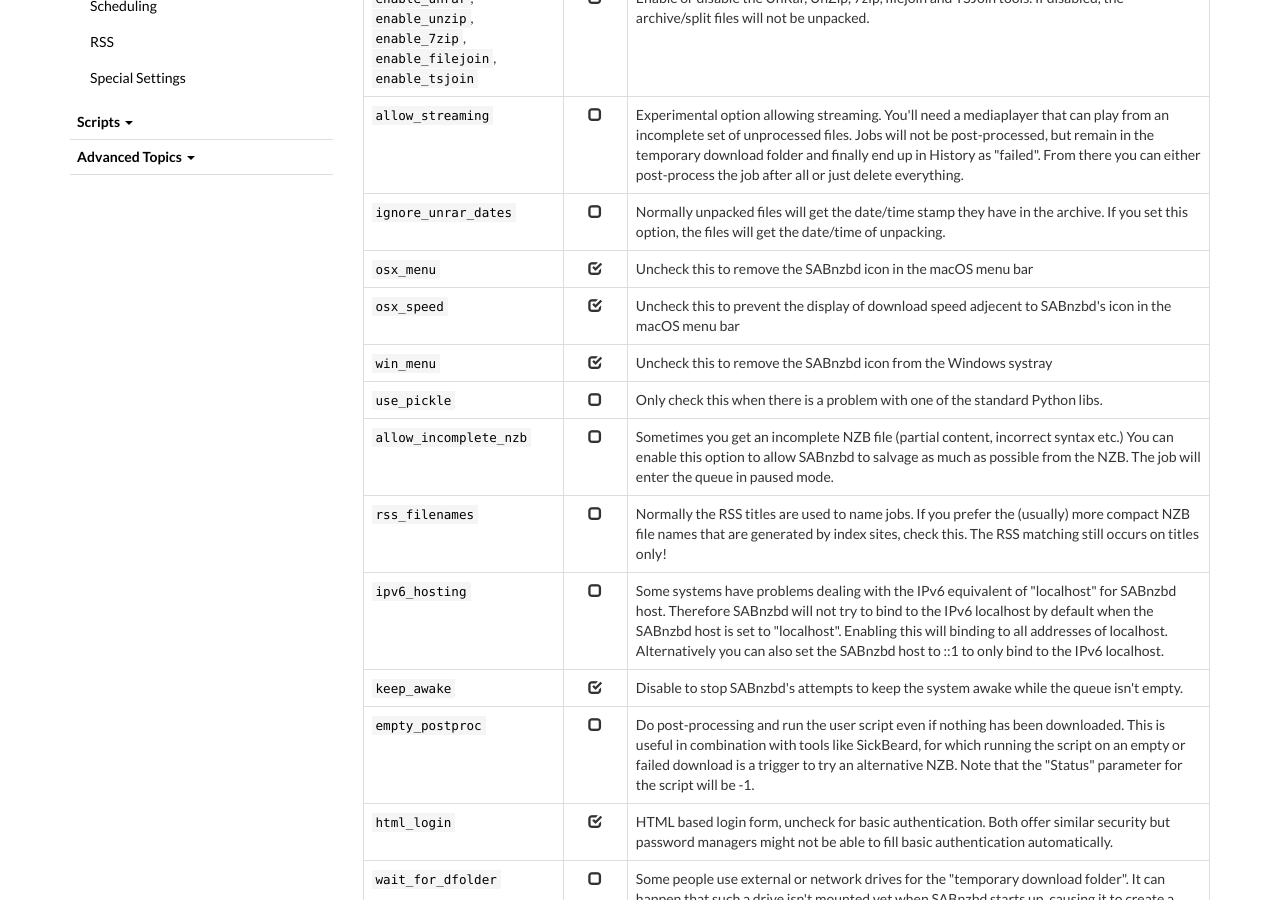
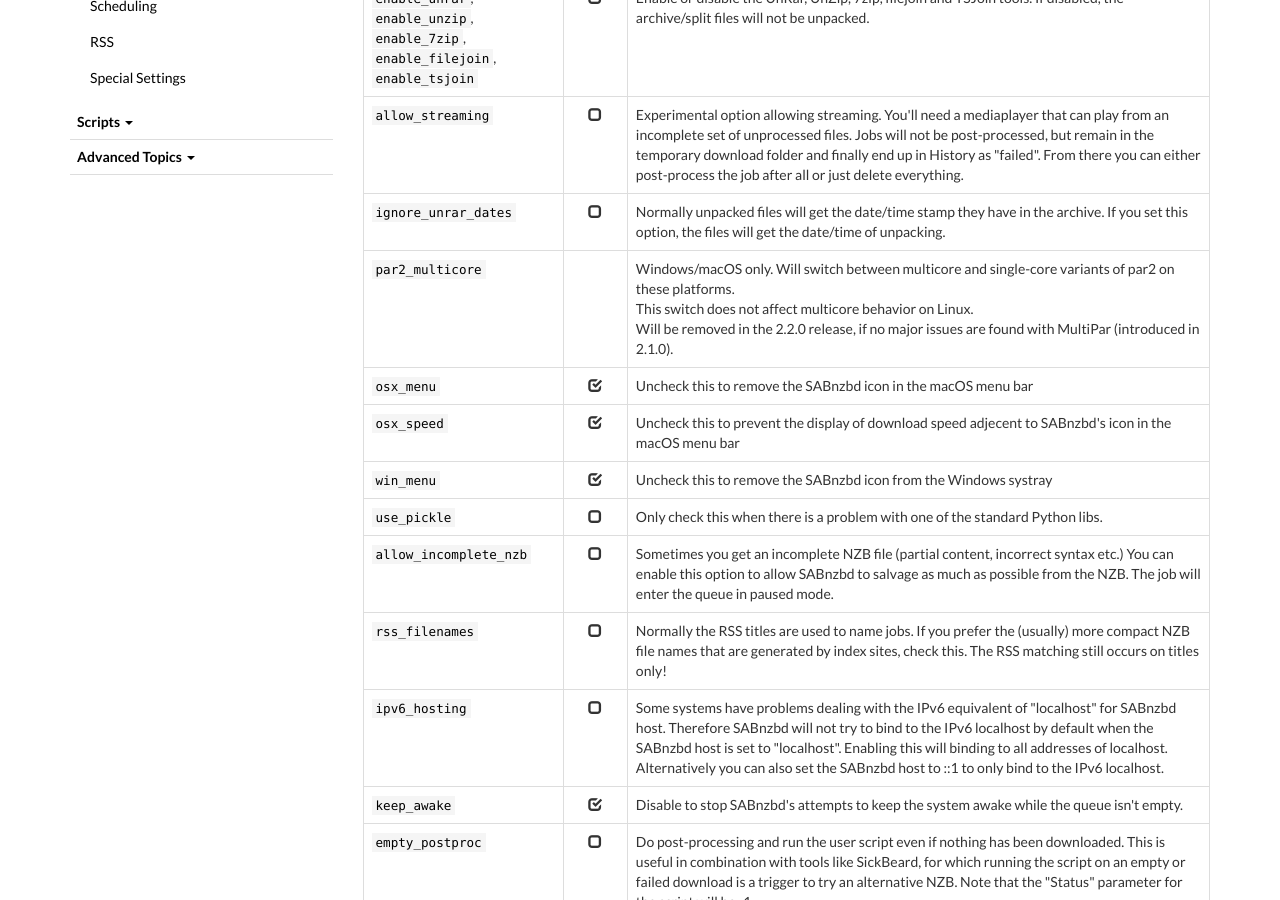
Before and after one commit to sabnzbd/sabnzbd.github.io, a Jekyll site: the page built from wiki/configuration/2.1/special.html, in a window 1280 px wide and 900 px high, scrolled down 689 px. Built offline with Jekyll 4.4.1, drawn with Linux system fonts in a browser that asks for light colours.

Commit message:
Re-add par2_multicore switch
Closes #30

```diff
--- a/wiki/configuration/2.1/special.html
+++ b/wiki/configuration/2.1/special.html
@@ -59,6 +59,11 @@ title: Special settings
             <td><code>ignore_unrar_dates</code></td>
             <td><span class="glyphicon glyphicon-unchecked"></span></td>
             <td>Normally unpacked files will get the date/time stamp they have in the archive. If you set this option, the files will get the date/time of unpacking.</td>
+        </tr>
+        <tr>
+            <td><code>par2_multicore</code></td>
+            <td><span class="glyphicon glyphicon-checked"></span></td>
+            <td>Windows/macOS only. Will switch between multicore and single-core variants of par2 on these platforms.<br>This switch does not affect multicore behavior on Linux.<br>Will be removed in the 2.2.0 release, if no major issues are found with MultiPar (introduced in 2.1.0). </td>
         </tr>
         <tr>
             <td><code>osx_menu</code></td>
```
